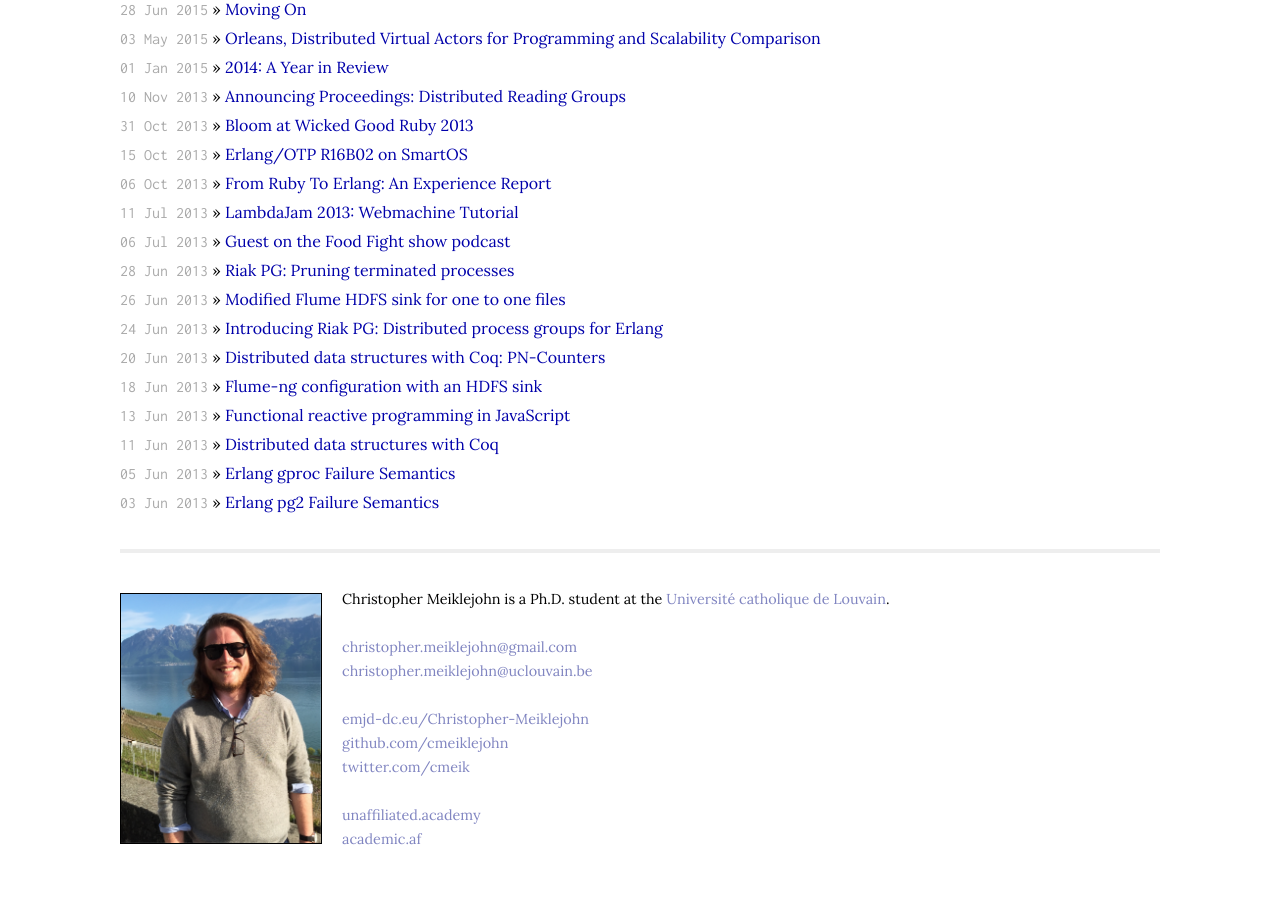
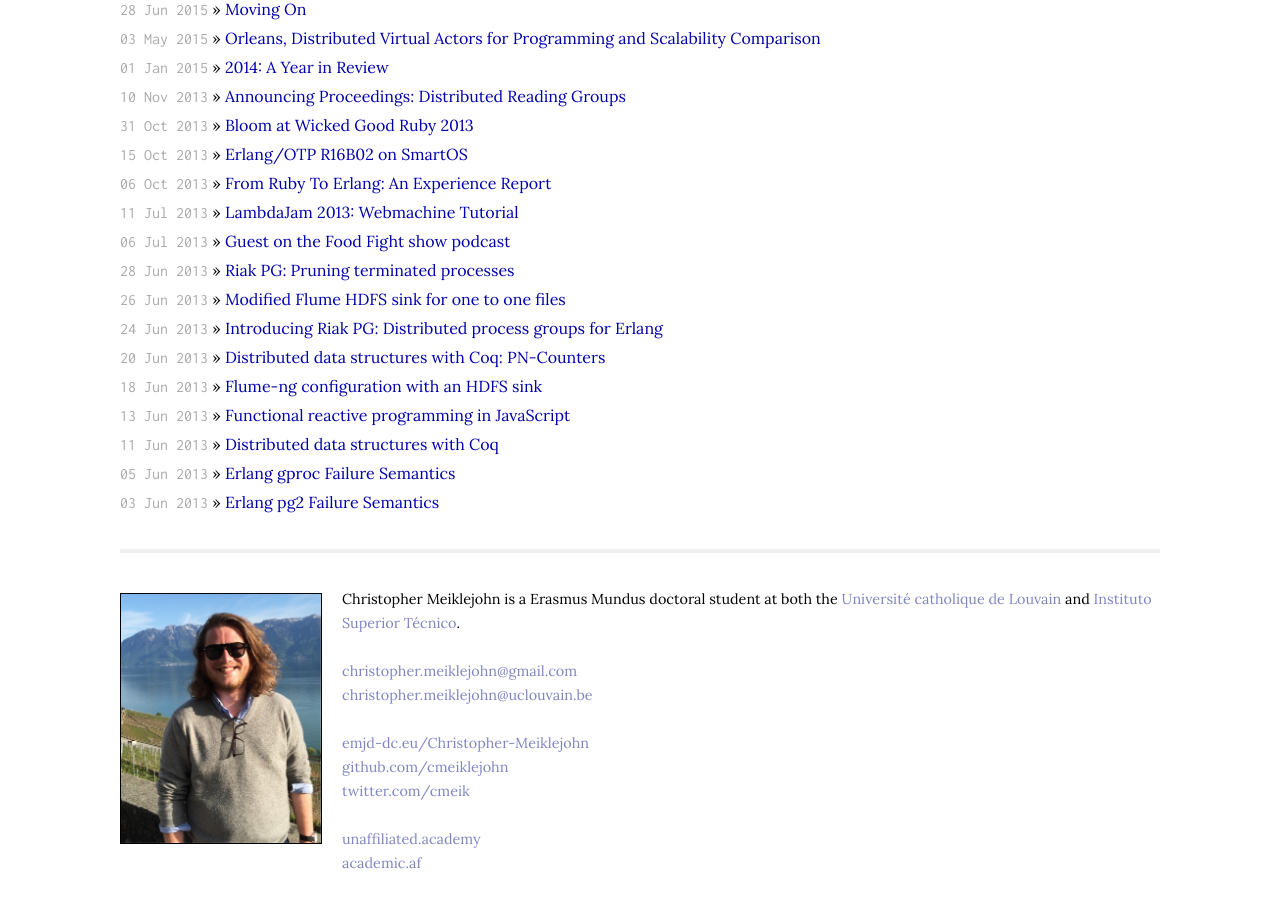
Before and after one commit to cmeiklejohn/cmeiklejohn.github.io, a Jekyll site: the page built from index.html, in a window 1280 px wide and 900 px high, scrolled down 1624 px. Built offline with Jekyll 4.4.1, drawn with Linux system fonts in a browser that asks for light colours.

Commit message:
Add IST.

```diff
--- a/_layouts/default.html
+++ b/_layouts/default.html
@@ -46,9 +46,10 @@
                 <img src="/me.jpg" alt="My Photo!" class="photo" />
                 <div class="bio">
                   <p>
-                    Christopher Meiklejohn is a Ph.D. student at the <a
+                    Christopher Meiklejohn is a Erasmus Mundus doctoral
+                    student at both the <a
                      href="https://www.uclouvain.be/index.html">Université
-                     catholique de Louvain</a>.<br/>
+                     catholique de Louvain</a> and <a href="https://tecnico.ulisboa.pt/en/">Instituto Superior Técnico</a>.<br/>
                     <br/>
                     <a href="mailto:christopher.meiklejohn@gmail.com">christopher.meiklejohn@gmail.com</a><br />
                     <a href="mailto:christopher.meiklejohn@uclouvain.be">christopher.meiklejohn@uclouvain.be</a><br />
```
